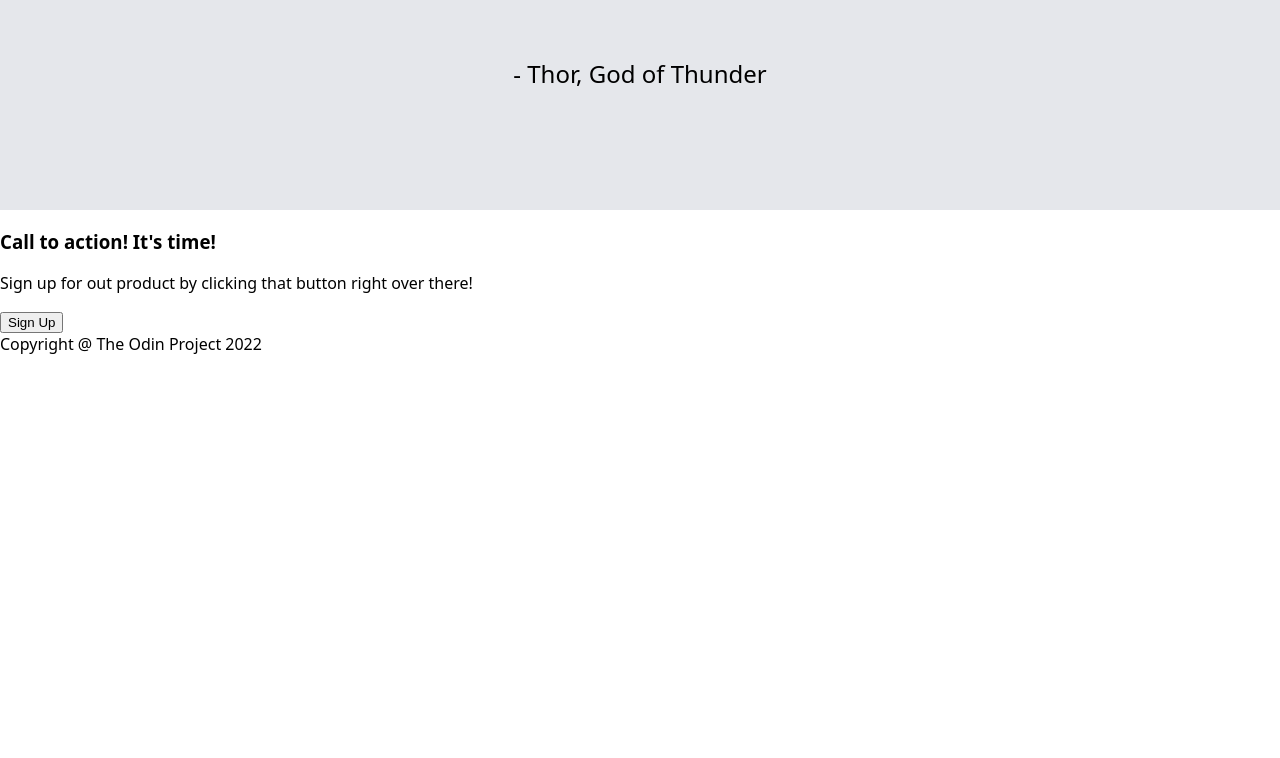
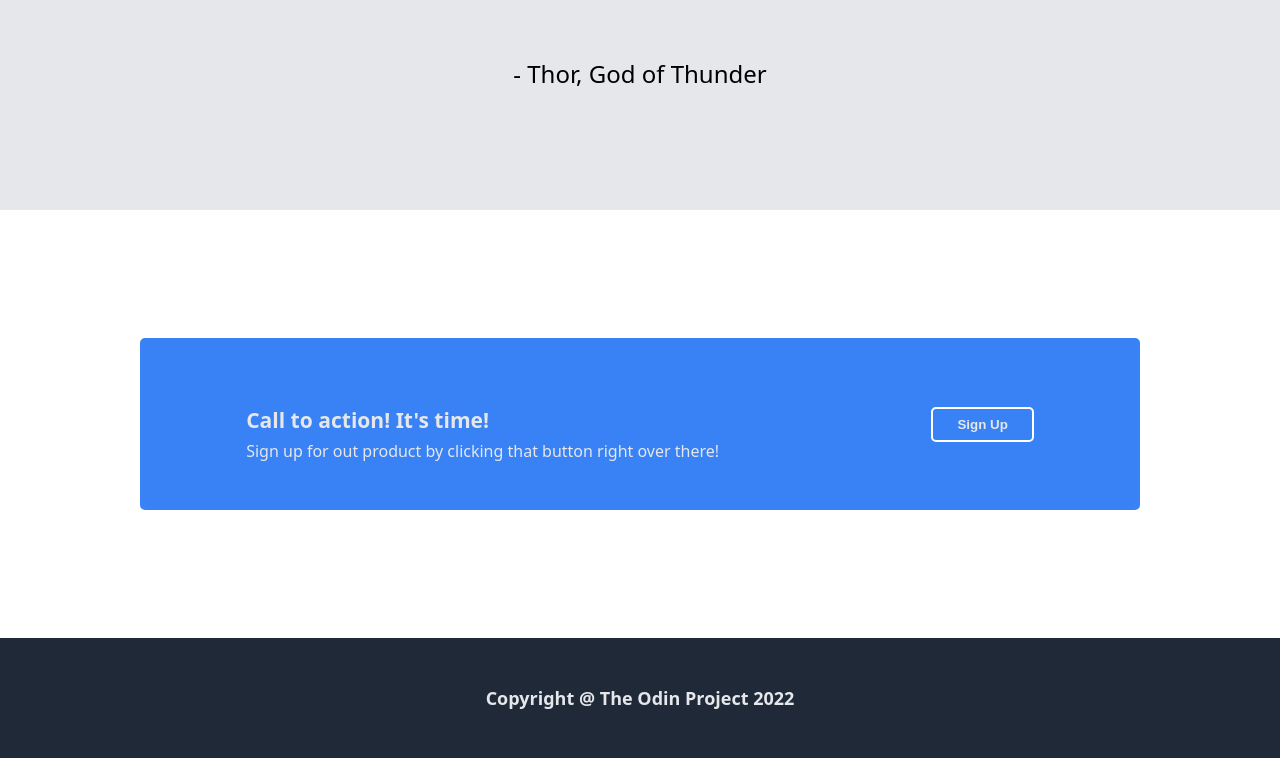
Before and after one commit to timpezdirc/landing-page, a plain HTML site: page index.html in a window 1280 px wide. Shown: the part 1396-2154 px from the top of the page. Before the commit the page ends 1751 px from the top, so only its background shows below. Drawn offline with Linux system fonts and the light colour scheme.

Commit message:
Style the sign-up div and the footer div with css

```diff
--- a/index.html
+++ b/index.html
@@ -65,9 +65,11 @@
 
     <div class="sign-up">
         <div class="field">
-            <h3>Call to action! It's time!</h3>
-            <p>Sign up for out product by clicking that button right over there!</p>
-            <button>Sign Up</button>
+            <div class="text2">
+                <div class="field-header"><h3>Call to action! It's time!</h3></div>
+                <div class="field-text"><p>Sign up for out product by clicking that button right over there!</p></div>
+            </div>
+            <div class="button"><button>Sign Up</button></div>
         </div>
     </div>
 
--- a/styles.css
+++ b/styles.css
@@ -151,3 +151,55 @@ a {
 #author {
     font-size: 24px;
 }
+
+.sign-up {
+    padding: 128px 0;
+    display: flex;
+    justify-content: center;
+    align-items: center;
+}
+
+.field {
+    width: 1000px;
+    height: 140px;
+    background-color: #3882F6;
+    color: #E5E7EB;
+    border-radius: 5px;
+    display: flex;
+    justify-content: space-around;
+    align-items: center;
+    padding: 16px 0;
+}
+
+.text2 {
+    display: flex;
+    flex-direction: column;
+    justify-content: center;
+}
+
+.field-header, .field-text {
+    height: 40px;
+}
+
+.field-header {
+    font-weight: 900;
+    font-size: 18px;
+}
+
+.button button {
+    background-color: #3882F6;
+    border: 2px solid white;
+    border-radius: 5px;
+    color: #E5E7EB;
+    padding: 8px 24px;
+    font-weight: 900;
+}
+
+.footer {
+    background-color: #1F2937;
+    text-align: center;
+    font-size: 18px;
+    font-weight: 900;
+    color: #E5E7EB;
+    padding: 48px 0;
+}
```
